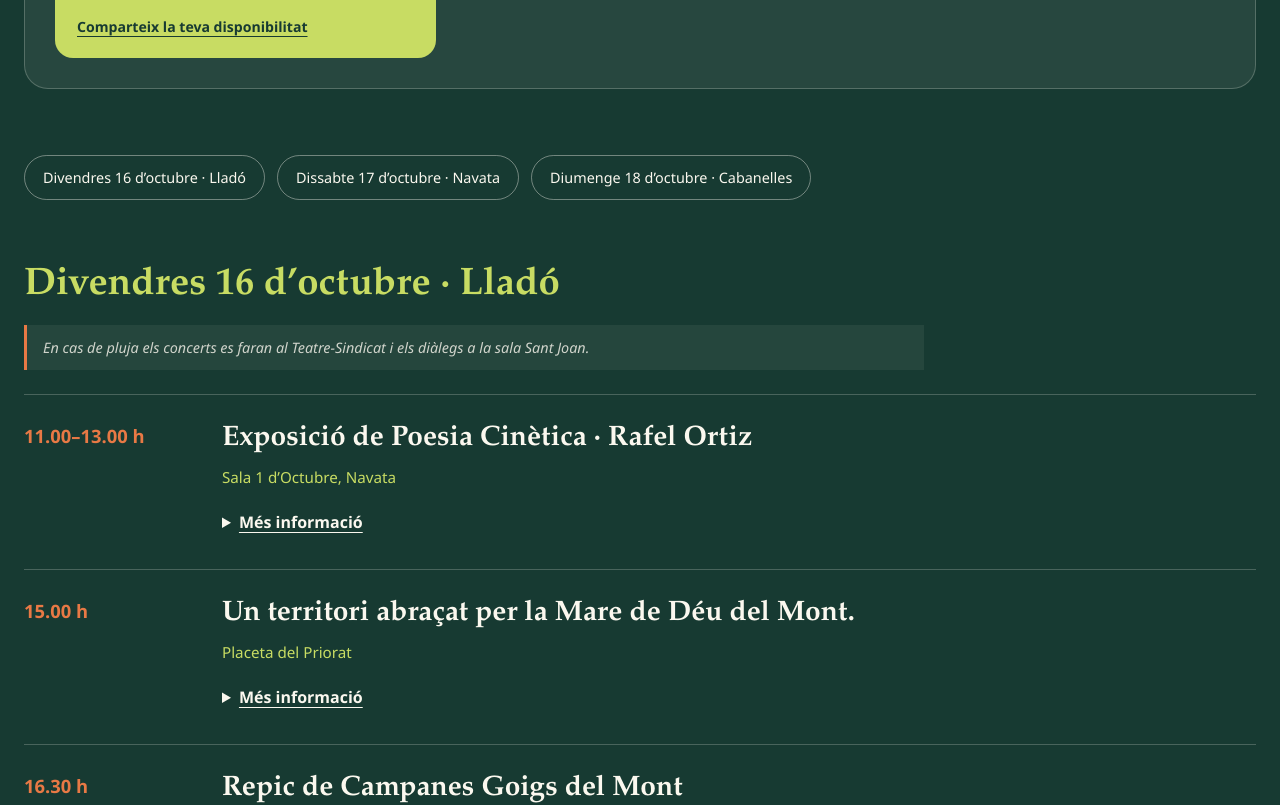
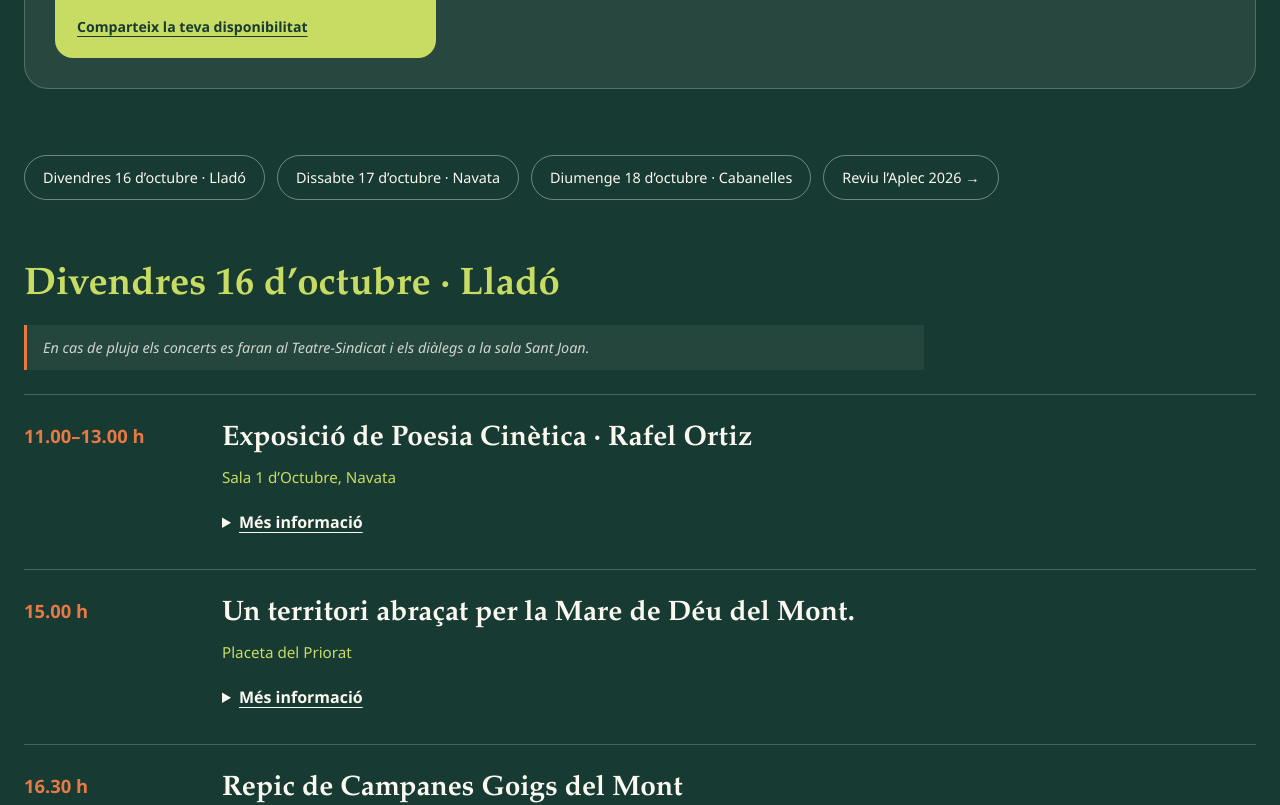
Before and after one commit to Miceli-Social/aplec-iltir-web, a Next.js app: page /aplecs/2026 in a window 1280 px wide. Shown: the part 2340-3145 px from the top of the page. Built offline with nearby package versions, Linux system fonts and the light colour scheme; no server answers.

Commit message:
Add Reviu link to Aplec 2026 day navigation

```diff
--- a/src/app/aplecs/2026/page.tsx
+++ b/src/app/aplecs/2026/page.tsx
@@ -148,12 +148,13 @@ export default async function Aplec2026Page() {
             </div>
           </section>
 
-          <nav className="aplec-2026-day-links" aria-label="Dies del programa">
+          <nav className="aplec-2026-day-links" aria-label="Navegació del Programa i Reviu">
             {aplec2026Program.map((day) => (
               <a key={day.id} href={`#${day.id}`}>
                 {day.heading}
               </a>
             ))}
+            <Link href="/aplecs/2026/reviu">Reviu l’Aplec 2026 →</Link>
           </nav>
 
           {aplec2026Program.map((day) => (
```
